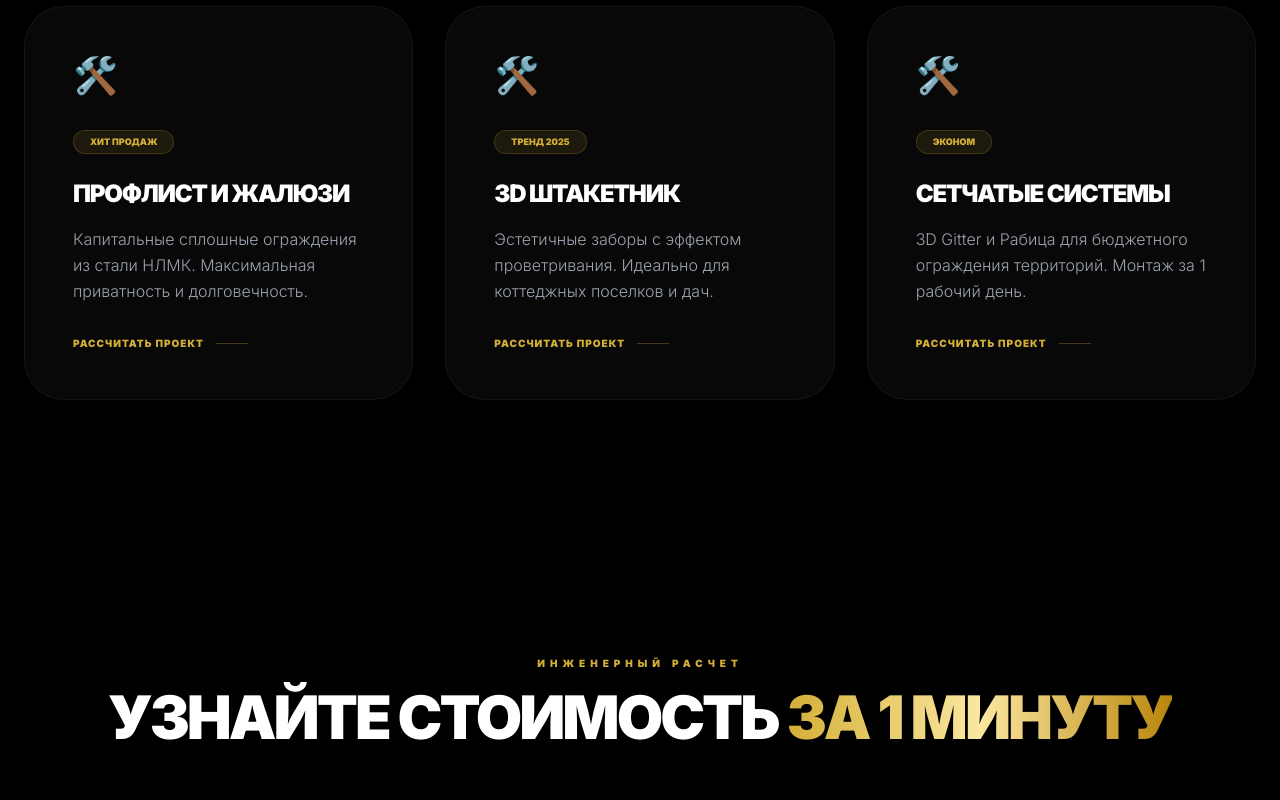
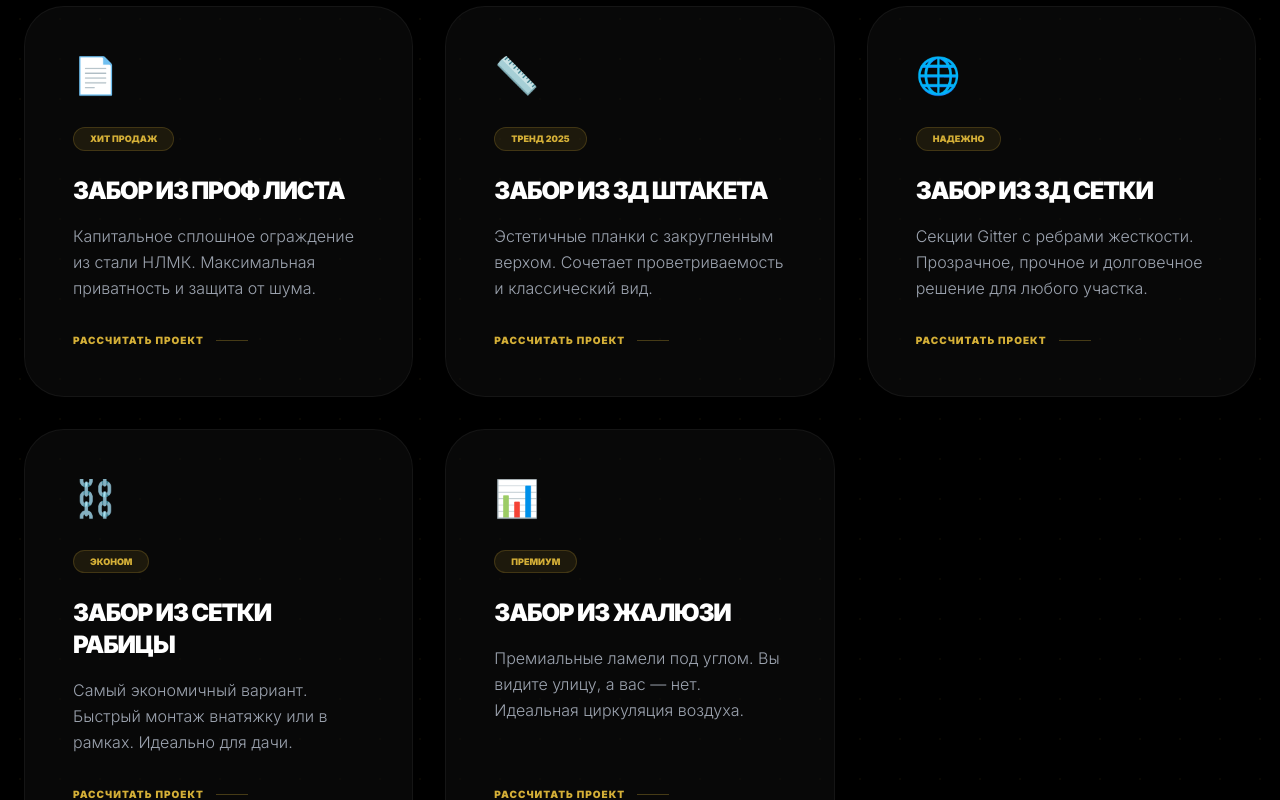
Before and after one commit to ksasha79/KovkaMaster, a React (Vite) app: page / in a window 1280 px wide. Shown: the part 1560-2360 px from the top of the page. Built offline with nearby package versions, Linux system fonts and the light colour scheme.

Commit message:
Update Services.tsx

```diff
--- a/components/Services.tsx
+++ b/components/Services.tsx
@@ -2,22 +2,39 @@ import React from 'react';
 
 const services = [
   {
-    title: "Профлист и Жалюзи",
-    desc: "Капитальные сплошные ограждения из стали НЛМК. Максимальная приватность и долговечность.",
+    title: "Забор из проф листа",
+    desc: "Капитальное сплошное ограждение из стали НЛМК. Максимальная приватность и защита от шума.",
     id: "01",
-    tag: "ХИТ ПРОДАЖ"
+    tag: "ХИТ ПРОДАЖ",
+    icon: "📄"
   },
   {
-    title: "3D Штакетник",
-    desc: "Эстетичные заборы с эффектом проветривания. Идеально для коттеджных поселков и дач.",
+    title: "Забор из 3Д штакета",
+    desc: "Эстетичные планки с закругленным верхом. Сочетает проветриваемость и классический вид.",
     id: "02",
-    tag: "ТРЕНД 2025"
+    tag: "ТРЕНД 2025",
+    icon: "📏"
   },
   {
-    title: "Сетчатые системы",
-    desc: "3D Gitter и Рабица для бюджетного ограждения территорий. Монтаж за 1 рабочий день.",
+    title: "Забор из 3Д сетки",
+    desc: "Секции Gitter с ребрами жесткости. Прозрачное, прочное и долговечное решение для любого участка.",
     id: "03",
-    tag: "ЭКОНОМ"
+    tag: "НАДЕЖНО",
+    icon: "🌐"
+  },
+  {
+    title: "Забор из сетки рабицы",
+    desc: "Самый экономичный вариант. Быстрый монтаж внатяжку или в рамках. Идеально для дачи.",
+    id: "04",
+    tag: "ЭКОНОМ",
+    icon: "⛓️"
+  },
+  {
+    title: "Забор из жалюзи",
+    desc: "Премиальные ламели под углом. Вы видите улицу, а вас — нет. Идеальная циркуляция воздуха.",
+    id: "05",
+    tag: "ПРЕМИУМ",
+    icon: "📊"
   }
 ];
 
@@ -32,24 +49,31 @@ const Services: React.FC = () => {
           </h2>
         </div>
 
-        <div className="grid lg:grid-cols-3 gap-8">
+        <div className="grid md:grid-cols-2 lg:grid-cols-3 gap-8">
           {services.map((s, i) => (
-            <div key={i} className="bg-brand-grey/50 border border-white/5 p-12 rounded-[2.5rem] group hover:border-brand-gold/50 transition-all duration-500">
-               <div className="text-brand-gold text-4xl mb-8">🛠️</div>
-               <div className="inline-block px-4 py-1 rounded-full bg-brand-gold/10 text-brand-gold text-[9px] font-black mb-6 border border-brand-gold/20">
+            <div key={i} className="bg-brand-grey/50 border border-white/5 p-12 rounded-[2.5rem] group hover:border-brand-gold/50 transition-all duration-500 flex flex-col h-full">
+               <div className="text-4xl mb-8 transform group-hover:scale-110 transition-transform duration-500 w-fit">
+                 {s.icon}
+               </div>
+               <div className="inline-block px-4 py-1 rounded-full bg-brand-gold/10 text-brand-gold text-[9px] font-black mb-6 border border-brand-gold/20 w-fit">
                   {s.tag}
                 </div>
                 <h3 className="text-2xl font-black uppercase mb-4 tracking-tighter">{s.title}</h3>
-                <p className="text-gray-400 leading-relaxed font-light text-base mb-8">
+                <p className="text-gray-400 leading-relaxed font-light text-base mb-8 flex-grow">
                   {s.desc}
                 </p>
-                <a href="#contact" className="text-brand-gold font-black text-[10px] uppercase tracking-widest flex items-center gap-3">
+                <a href="#calculator" className="text-brand-gold font-black text-[10px] uppercase tracking-widest flex items-center gap-3 group/link">
                    Рассчитать проект
-                   <span className="w-8 h-[1px] bg-brand-gold/30"></span>
+                   <span className="w-8 h-[1px] bg-brand-gold/30 group-hover/link:w-12 transition-all"></span>
                 </a>
             </div>
           ))}
         </div>
+      </div>
+
+      {/* Декоративный элемент фона */}
+      <div className="absolute top-1/2 left-1/2 -translate-x-1/2 -translate-y-1/2 w-full h-full pointer-events-none opacity-5">
+        <div className="w-full h-full bg-[radial-gradient(#D4AF37_1px,transparent_1px)] [background-size:40px_40px]"></div>
       </div>
     </section>
   );
```
